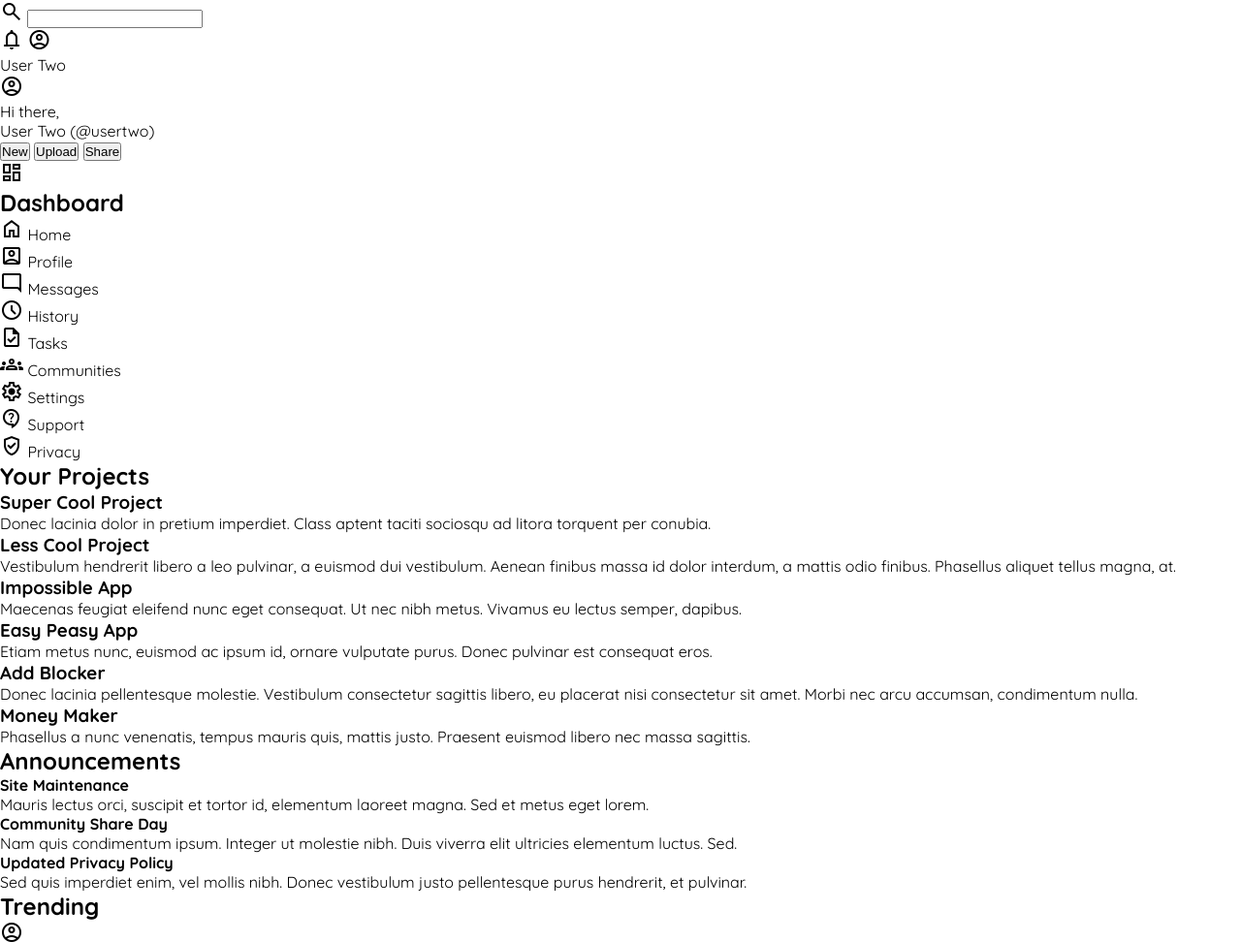
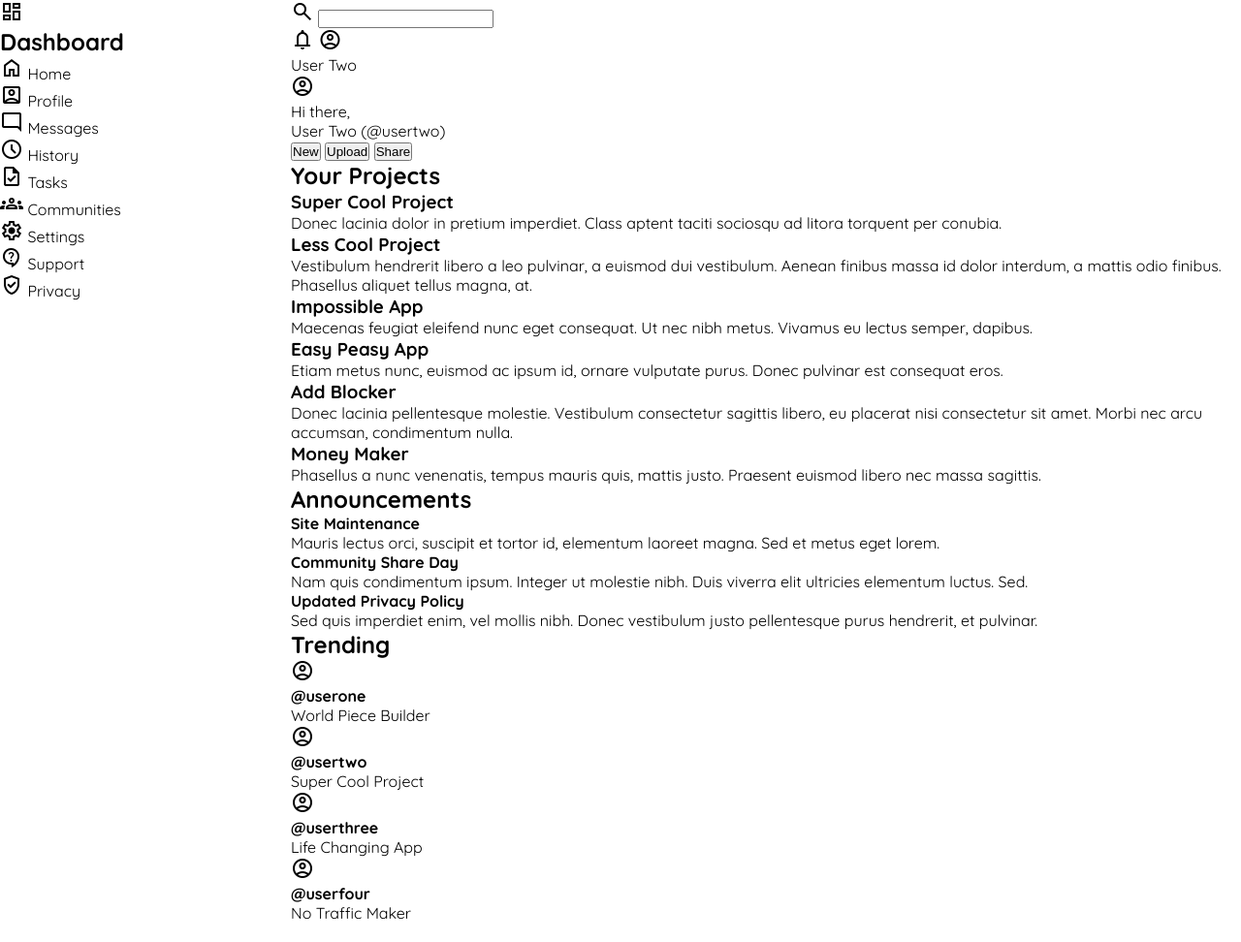
Before and after one commit to kame-sama/admin-dashboard, a plain HTML site: page index.html in a window 1280 px wide. Shown: the top 972 px of the page at 97% size. Drawn offline with nearby package versions, Linux system fonts and the light colour scheme.

Commit message:
Add page layout

```diff
--- a/css/styles.css
+++ b/css/styles.css
@@ -11,3 +11,23 @@
   padding: 0;
   box-sizing: border-box;
 }
+
+body {
+  display: grid;
+  grid-template: auto 1fr / 300px 1fr;
+  grid-template-areas:
+    'sidebar header'
+    'sidebar main';
+}
+
+.header {
+  grid-area: header;
+}
+
+.sidebar {
+  grid-area: sidebar;
+}
+
+.content {
+  grid-area: main;
+}
--- a/index.html
+++ b/index.html
@@ -8,7 +8,7 @@
   <link rel="stylesheet" href="css/styles.css">
 </head>
 <body>
-  <header>
+  <header class="header">
     <div class="search-bar">
       <span class="material-symbols-outlined">
         search
@@ -42,7 +42,7 @@
     </div>
   </header>
 
-  <aside>
+  <aside class="sidebar">
     <div class="logo">
       <span class="material-symbols-outlined">
         dashboard
@@ -115,7 +115,7 @@
     </div>
   </aside>
 
-  <main>
+  <main class="content">
     <div class="projects">
       <h2>Your Projects</h2>
       <div class="wrapper">
```
